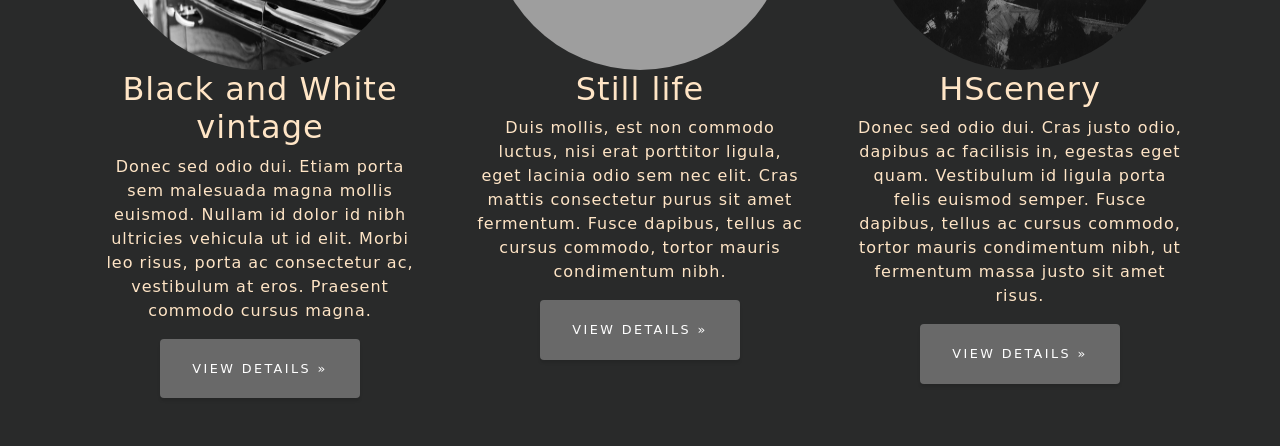
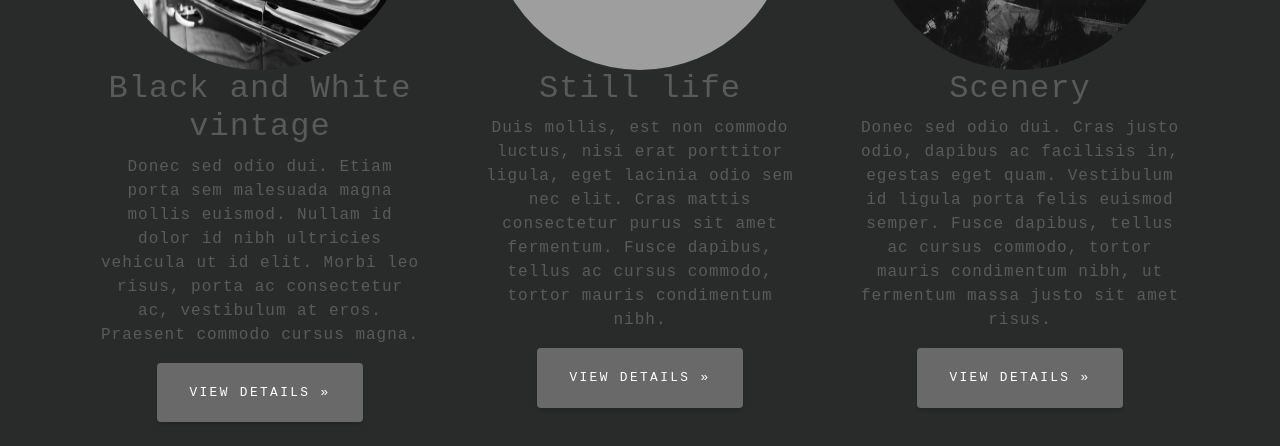
Before and after one commit to shrimpshady/shrimpshady.github.io, a plain HTML site: page girl_and_Cars.html in a window 1280 px wide. Shown: the part 854-1300 px from the top of the page. Drawn offline with nearby package versions, Linux system fonts and the light colour scheme; grey boxes are pictures that could not be loaded.

Commit message:
First commit

```diff
--- a/girl_and_Cars.html
+++ b/girl_and_Cars.html
@@ -31,16 +31,16 @@
   <style>
     body {
       background-color: rgb(41, 42, 42);
-      font-family: cursive
+      font-family: 'Courier New', Courier, monospace
     }
 
     a.btn {
       background-color: dimgray;
-      font-family: cursive;
+      font-family: 'Courier New', Courier, monospace
     }
 
     div.row {
-      font-family: cursive;
+      font-family: 'Courier New', Courier, monospace
       color: rgb(255, 229, 198);
     }
 
@@ -223,7 +223,7 @@
         <!-- /.col-lg-4 -->
         <div class="col-lg-4">
           <img class="rounded-circle" src="carphotos/laView.JPG" alt="Generic placeholder image" width="300" height="300">
-          <h2>HScenery</h2>
+          <h2>Scenery</h2>
           <p>Donec sed odio dui. Cras justo odio, dapibus ac facilisis in, egestas eget quam. Vestibulum id ligula porta felis
             euismod semper. Fusce dapibus, tellus ac cursus commodo, tortor mauris condimentum nibh, ut fermentum massa justo
             sit amet risus.</p>
```
Also changed, not shown: bwgallery.html (+3 -3 lines), gloomy.html (+3 -3 lines), index.html (+3 -3 lines).
